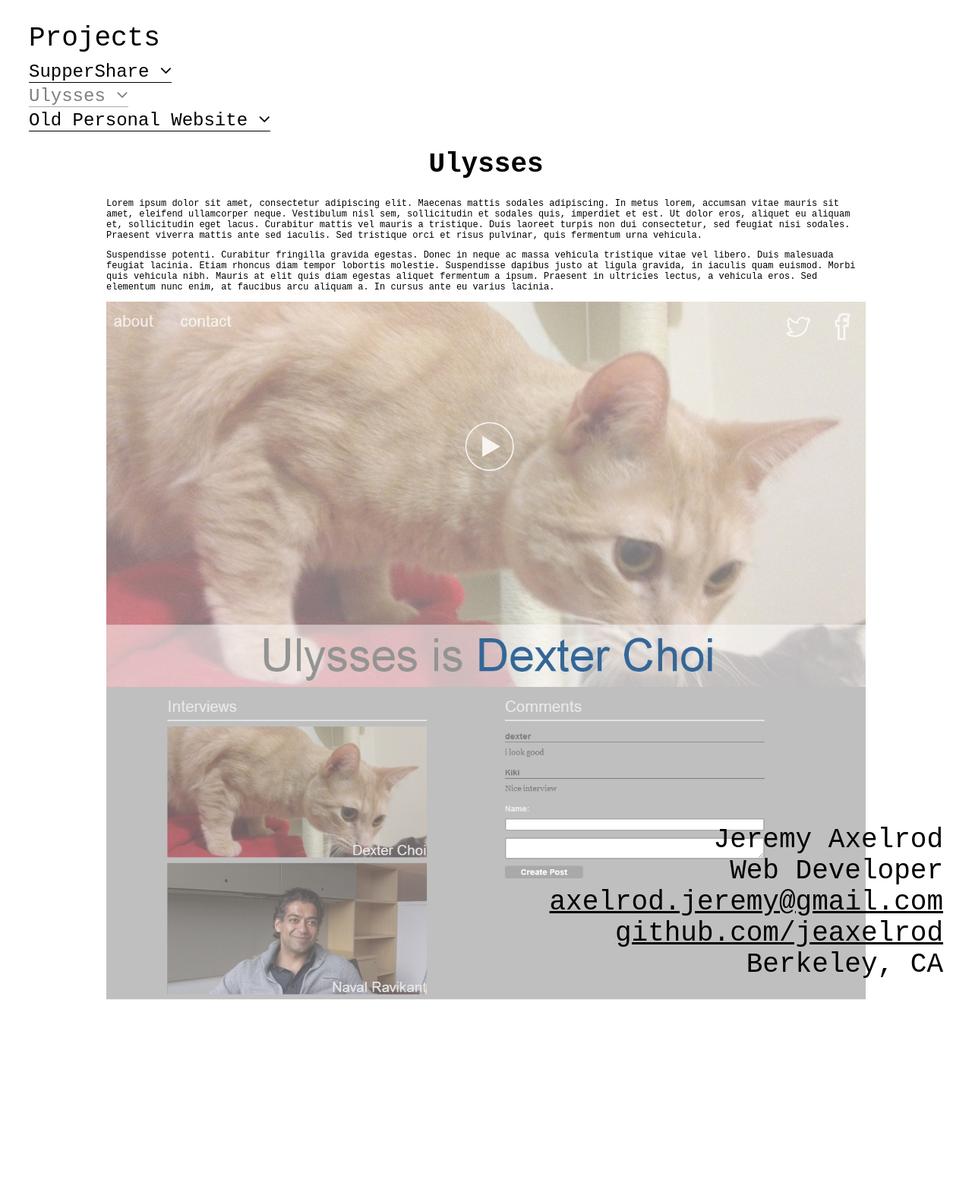
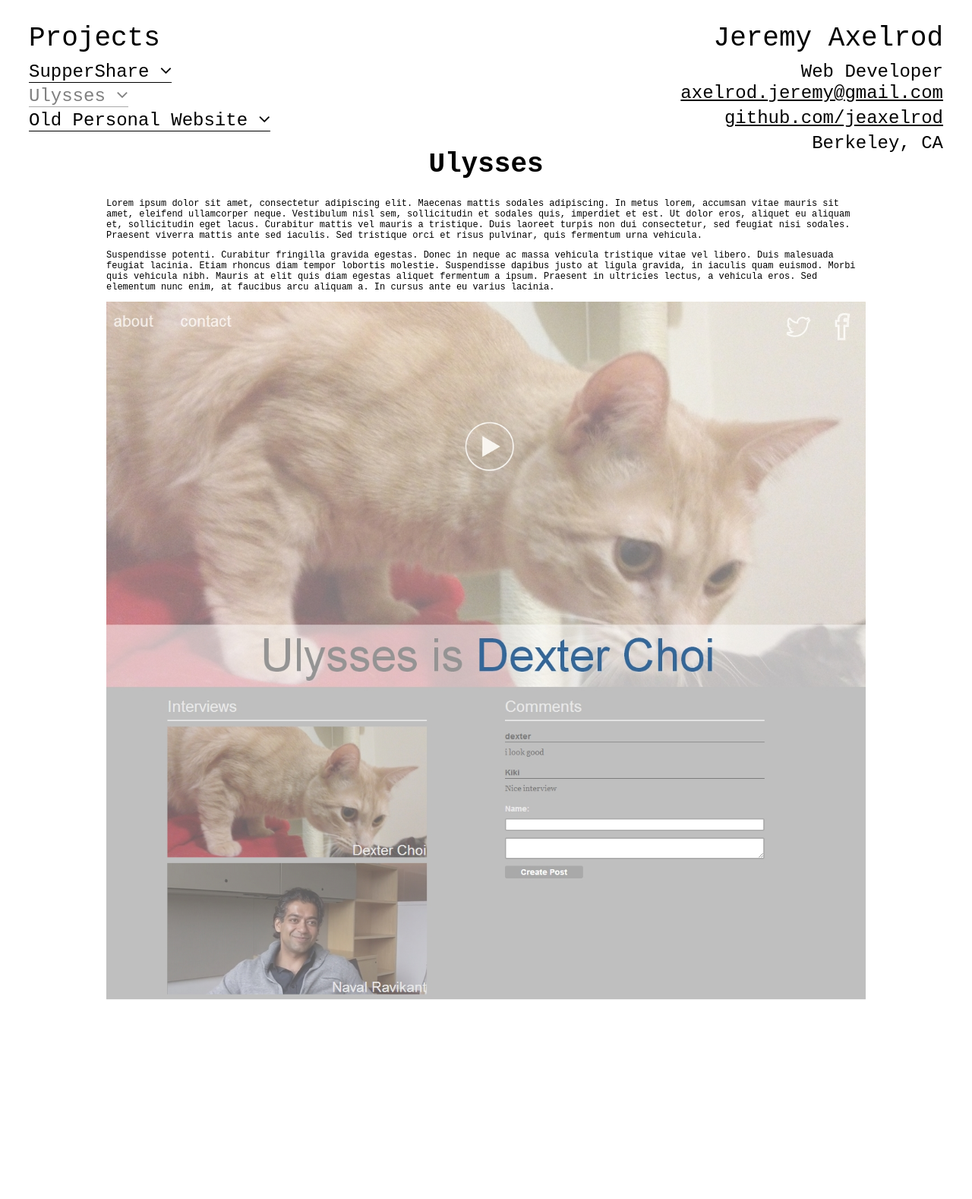
Before and after one commit to jeaxelrod/jeaxelrod.github.io, a Jekyll site: the page ulysses.html, which Jekyll copies as it is, in a window 1280 px wide. Shown: the whole page at 76% size. Built offline with Jekyll 4.4.1, drawn with Linux system fonts in a browser that asks for light colours; before the commit the page ends 1328 px from its top, so only the background shows below that.

Commit message:
Change header on project pages

```diff
--- a/css/style.css
+++ b/css/style.css
@@ -15,6 +15,21 @@ body {
     margin: 0;
     font-weight: normal;
     font-size: 3em; }
+
+.title.header {
+  position: absolute;
+  top: 0;
+  right: 30px;
+  text-align: right; }
+  .title.header h1 {
+    margin-bottom: 10px; }
+  .title.header h2 {
+    font-size: 2em;
+    margin: 5px 0 0 0;
+    font-weight: normal;
+    padding-bottom: 1px; }
+  .title.header h2:nth-child(2) {
+    margin-bottom: -5px; }
 
 a {
   color: black; }
@@ -60,7 +75,8 @@ a:hover {
 .content {
   max-width: 1000px;
   width: 80%;
-  margin: 0 auto; }
+  margin: 0 auto;
+  padding-bottom: 250px; }
   .content h1 {
     font-size: 3em;
     text-align: center; }
--- a/ulysses.html
+++ b/ulysses.html
@@ -12,12 +12,12 @@
   <body>
     <div class="container">
       <!-- I love a blank canvas -->
-      <div class="title">
+      <div class="title header">
         <h1>Jeremy Axelrod</h1>
-        <h1>Web Developer</h1>
-        <h1><a href="#">axelrod.jeremy@gmail.com</a></h1>
-        <h1><a href="http://github.com/jeaxelrod">github.com/jeaxelrod</a></h1>
-        <h1>Berkeley, CA</h1>
+        <h2>Web Developer</h2>
+        <h2><a href="#">axelrod.jeremy@gmail.com</a></h2>
+        <h2><a href="http://github.com/jeaxelrod">github.com/jeaxelrod</a></h2>
+        <h2>Berkeley, CA</h2>
       </div>
       <div class="projects">
         <h1>Projects</h1>
```
Also changed, not shown: css/sass/style.scss (+20 -1 lines), old-personal-website.html (+5 -5 lines), suppershare.html (+5 -5 lines).
